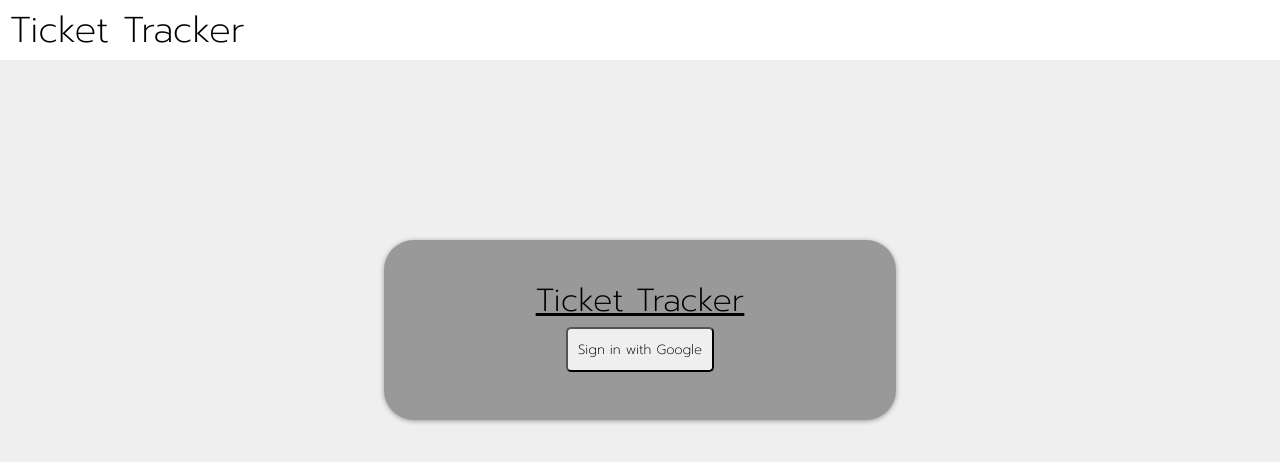
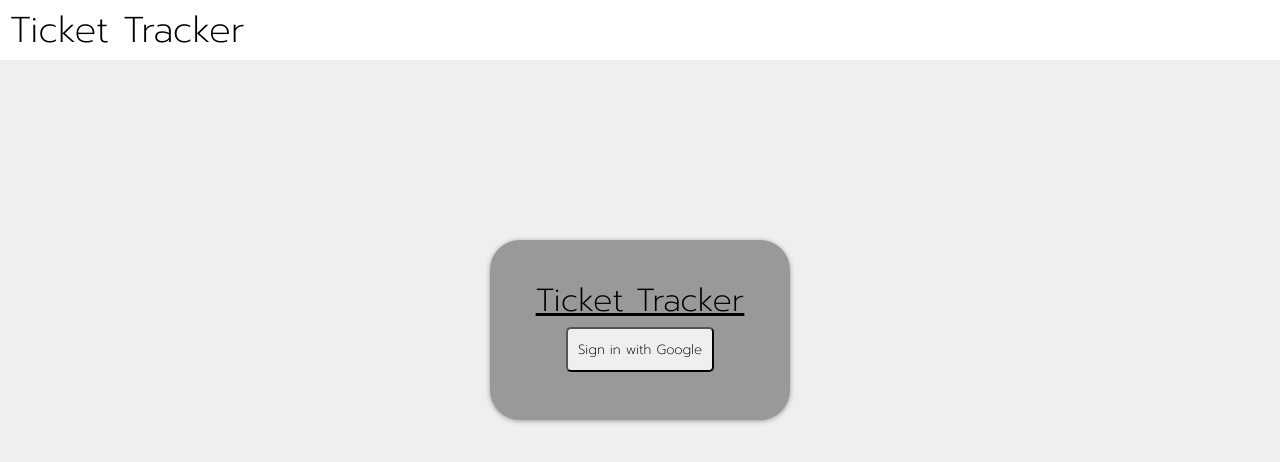
Before and after one commit to csaye/ticket-tracker, a React (Create React App) app: page / in a window 1280 px wide. Shown: the top 462 px of the page. Built offline with nearby package versions, Linux system fonts and the light colour scheme; no server answers.

Commit message:
Update homepage.

```diff
--- a/package.json
+++ b/package.json
@@ -1,6 +1,6 @@
 {
   "name": "ticket-tracker",
-  "homepage": "https://cooper.computer/ticket-tracker/",
+  "homepage": "https://csaye.com/ticket-tracker/",
   "version": "1.0.0",
   "private": true,
   "dependencies": {
--- a/src/components/Homescreen/Homescreen.js
+++ b/src/components/Homescreen/Homescreen.js
@@ -1,7 +1,7 @@
 import './Homescreen.css';
 
 import React, { useState } from 'react';
-import { useCollectionData, useDocumentData } from 'react-firebase-hooks/firestore'
+import { useCollectionData, useDocumentData } from 'react-firebase-hooks/firestore';
 
 import Ticket from '../Ticket/Ticket.js';
 
@@ -66,7 +66,7 @@ function Homescreen() {
         priority,
         title,
         description,
-        createdAt: firebase.firestore.FieldValue.serverTimestamp(),
+        createdAt: new Date(),
         displayName,
         uid,
         photoURL,
--- a/src/components/SignIn/SignIn.css
+++ b/src/components/SignIn/SignIn.css
@@ -1,7 +1,7 @@
 .SignIn {
   background-color: #999;
   height: 180px;
-  width: 40%;
+  width: 300px;
   margin: 180px auto;
   border-radius: 30px;
   text-align: center;
```
